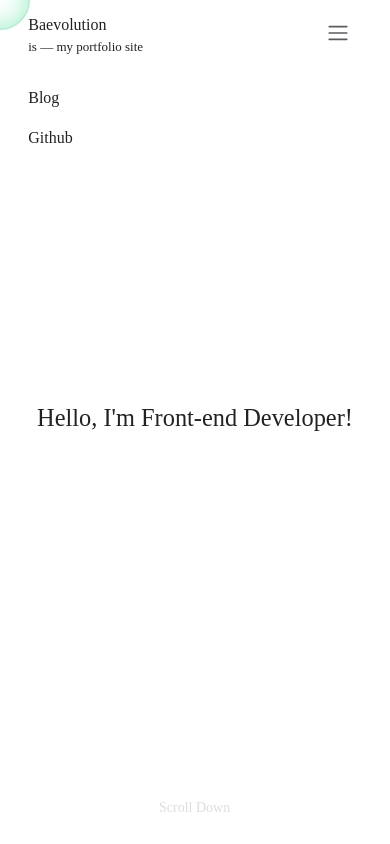
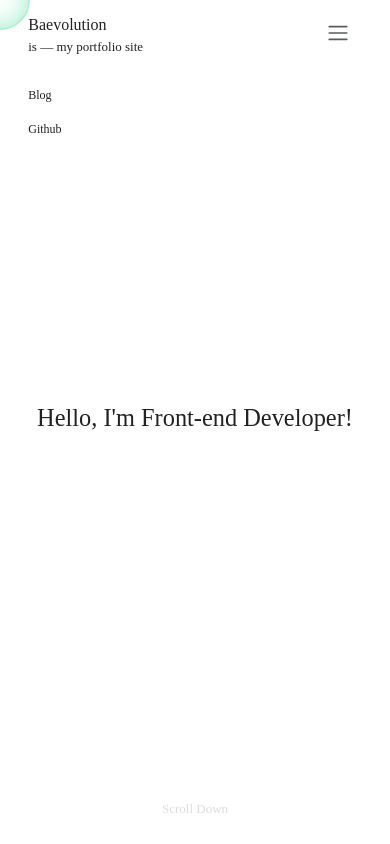
Before and after one commit to wlsghk/my-site, a plain HTML site: page index.html in a window 390 px wide. Both pictures are taken after a click on the button "Toggle navigation". Drawn offline with nearby package versions, Linux system fonts and the light colour scheme; some icons are missing; a web font is replaced by a local one.

Commit message:
네비바 모바일 사이즈 폰트 크기 변경

```diff
--- a/css/style.css
+++ b/css/style.css
@@ -204,9 +204,22 @@ section {
 }
 
 
-@media screen and (max-width: 720px) {
+@media screen and (max-width: 670px) {
     .main-scroll {
-        font-size: 14px;
+        font-size: 13px;
+    }
+
+    a.nav-link,
+    a.nav-link.active {
+        font-size: 2.39vw;
+    }
+}
+
+@media screen and (max-width: 503px) {
+
+    a.nav-link,
+    a.nav-link.active {
+        font-size: 12px;
     }
 }
 
```
